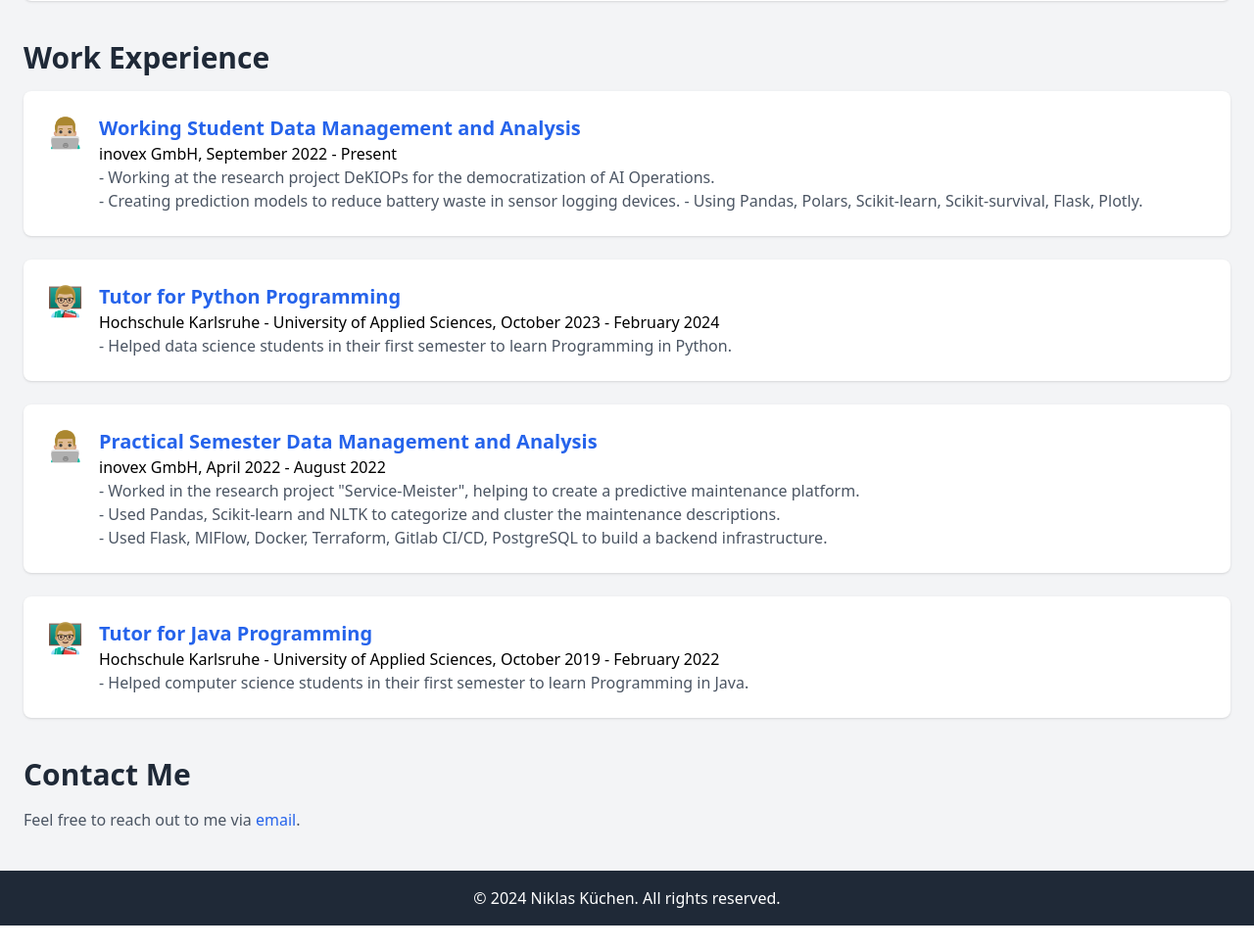
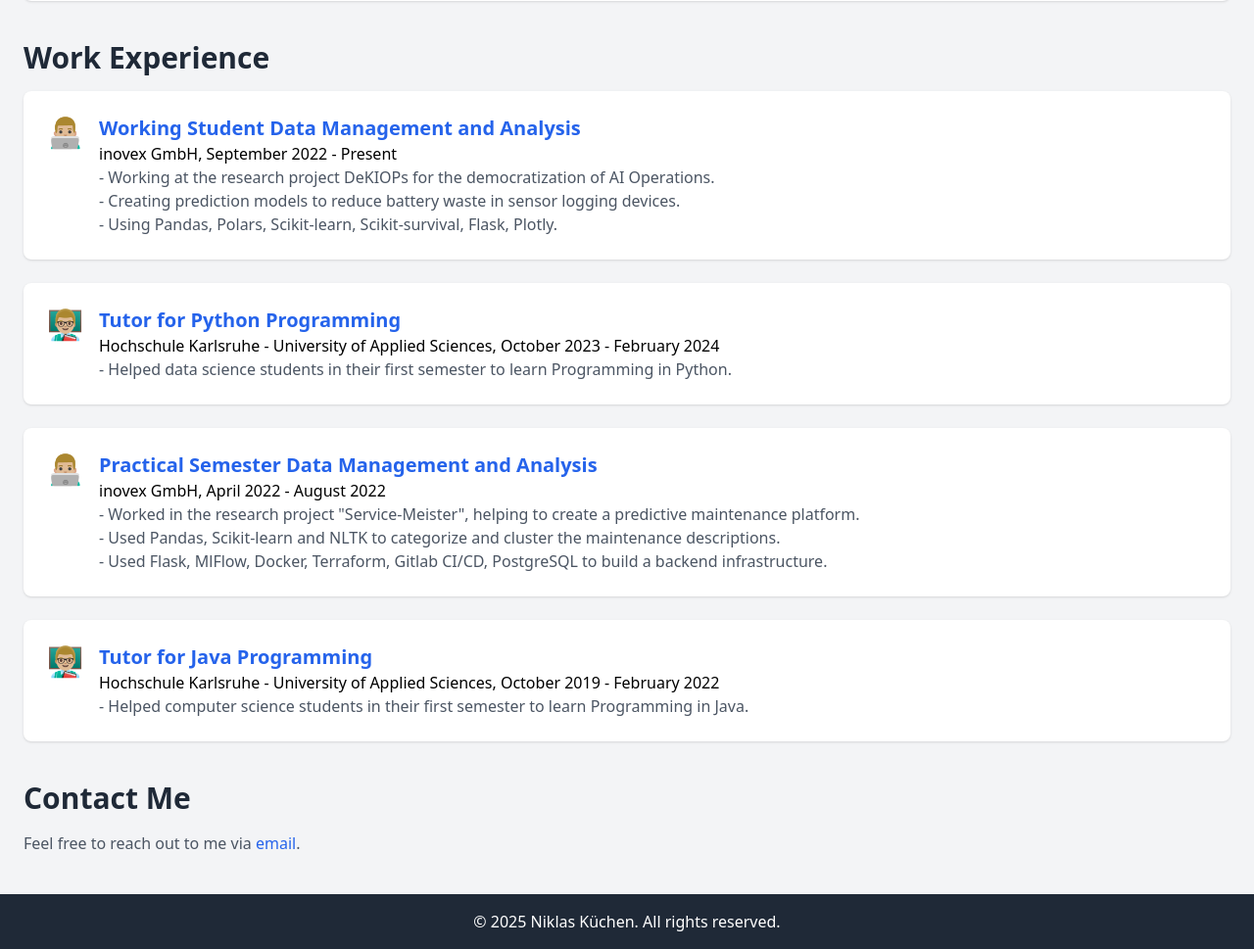
Before and after one commit to Grog4r/kuechen.dev, a Flask app: page / in a window 1280 px wide. Shown: the part 2091-3060 px from the top of the page at 98% size. Before the commit the page ends 3036 px from the top, so only its background shows below. Run offline with Flask 2, Linux system fonts and the light colour scheme; some libraries are stand-ins or nearby versions.

Commit message:
fixed minor stuff

```diff
--- a/templates/index.html
+++ b/templates/index.html
@@ -422,7 +422,7 @@
                         <p class="text-black-600">inovex GmbH, September 2022 - Present</p>
                         <p class="text-gray-600">
                             - Working at the research project DeKIOPs for the democratization of AI Operations. <br>
-                            - Creating prediction models to reduce battery waste in sensor logging devices.
+                            - Creating prediction models to reduce battery waste in sensor logging devices. <br>
                             - Using Pandas, Polars, Scikit-learn, Scikit-survival, Flask, Plotly.
                         </p>
                     </div>
@@ -479,7 +479,7 @@
 
     <footer class="bg-gray-800 text-white py-4">
         <div class="container mx-auto text-center">
-            <p>&copy; 2024 Niklas Küchen. All rights reserved.</p>
+            <p>&copy; 2025 Niklas Küchen. All rights reserved.</p>
         </div>
     </footer>
 </body>
```
